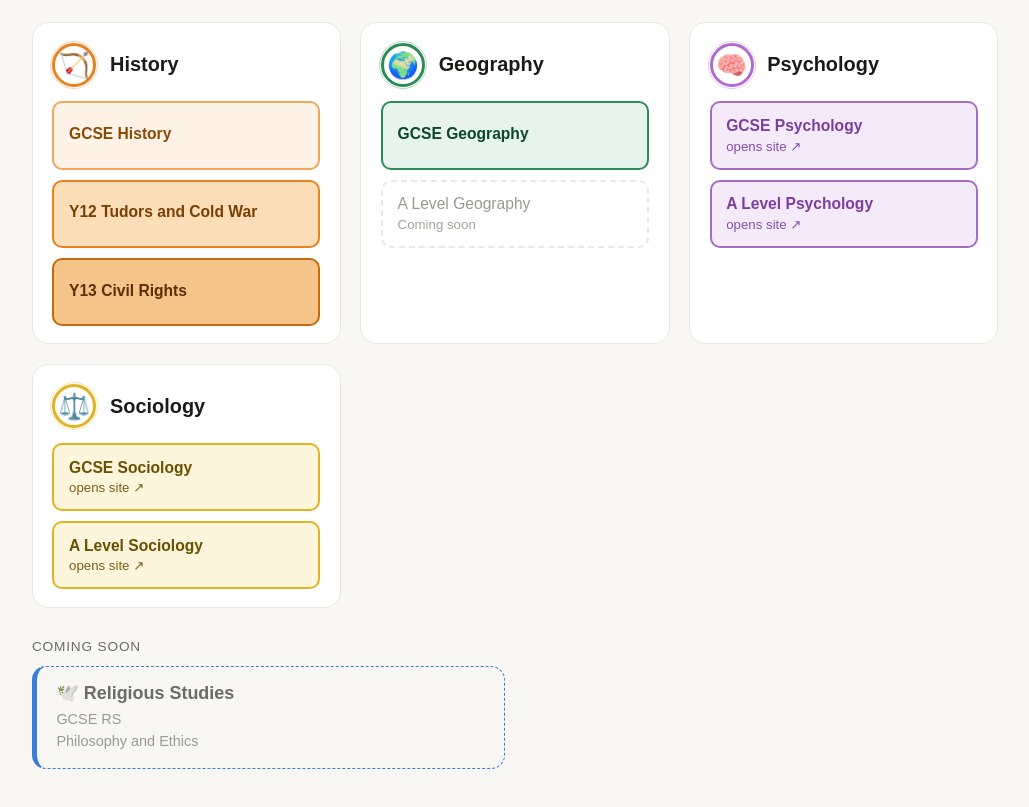
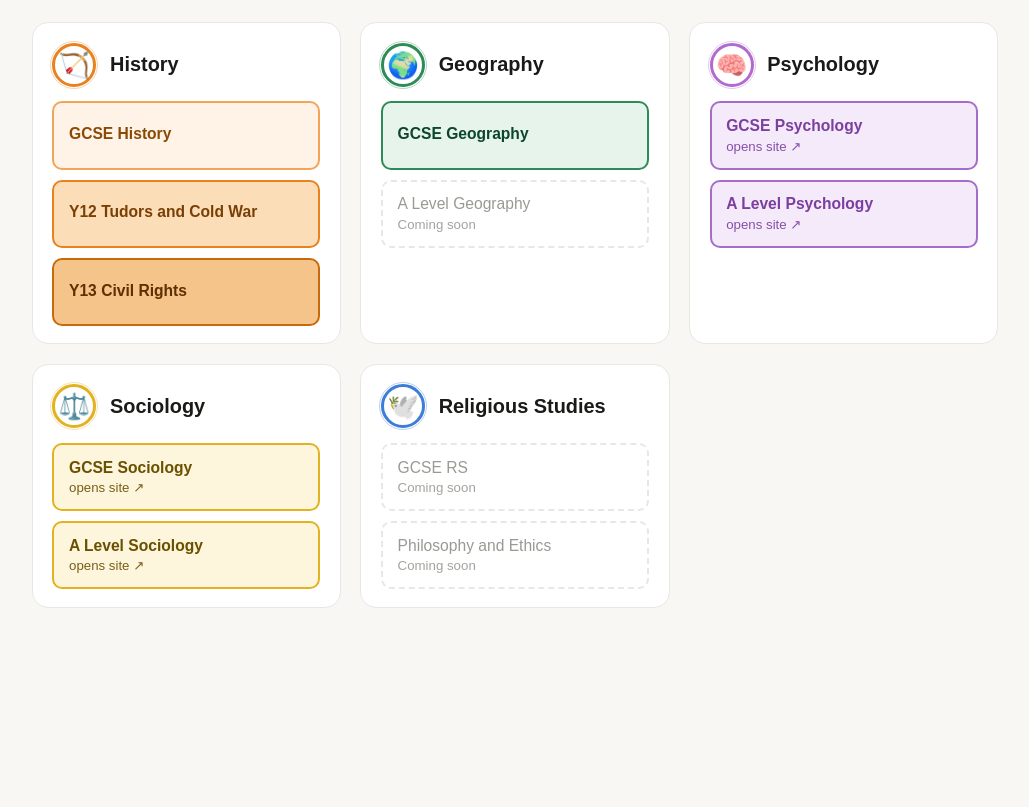
Before and after one commit to arodker/history-revision, a plain HTML site: page index.html in a window 1280 px wide. Shown: the part 97-904 px from the top of the page, without its empty margins (125-1154 px from the left). After the commit the page ends 800 px from the top, so only its background shows below. Drawn offline with Linux system fonts and the light colour scheme.

Commit message:
Index: Religious Studies card beside Sociology, drop separate coming soon block
Co-Authored-By: Claude Sonnet 5.5 <noreply@anthropic.com>
Claude-Session: https://claude.ai/code/session_019ujYsh9sCX6mRNb66JT9cb

```diff
--- a/index.html
+++ b/index.html
@@ -87,11 +87,14 @@ h1{font-size:1.45rem;font-weight:700;margin-bottom:.2rem;text-align:center}
         <a href="https://mrstwakefield.github.io/A-Level-Sociology-Hub/" class="t" style="--tc:#6B5000;--tb:#FDF5DC;--tm:#E3B220">A Level Sociology<small>opens site ↗</small></a>
       </div>
     </section>
-  </div>
 
-  <p class="lab">COMING SOON</p>
-  <div class="soon">
-    <div class="sb" style="--sc:#3B7DD8"><div class="sn">🕊️ Religious Studies</div><p>GCSE RS<br>Philosophy and Ethics</p></div>
+    <section class="subj" style="--sc:#3B7DD8">
+      <div class="sh"><div class="ic">🕊️</div><div><div class="sn">Religious Studies</div></div></div>
+      <div class="tl">
+        <div class="t off">GCSE RS<small>Coming soon</small></div>
+        <div class="t off">Philosophy and Ethics<small>Coming soon</small></div>
+      </div>
+    </section>
   </div>
 </div>
 <script>
```
